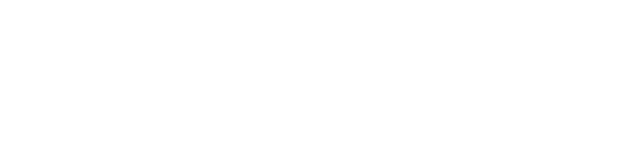
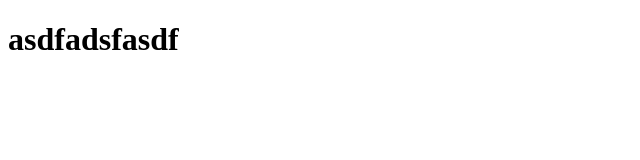
Before and after one commit to cjwilliamson3/intro-to-javascript, a plain HTML site: page index.html in a window 1280 px wide. Shown: the whole page, without its empty margins (0-640 px from the left). Drawn offline with Linux system fonts and the light colour scheme.

Commit message:
test commit part 2

```diff
--- a/index.html
+++ b/index.html
@@ -9,7 +9,7 @@
 </head>
 <body>
   <h1 class="some-header"></h1>
-
+  <h1>asdfadsfasdf</h1>
 <!-- Javascript  -->
   <script type="text/javascript" src="js/scripts.js"></script>
 </body>
```
